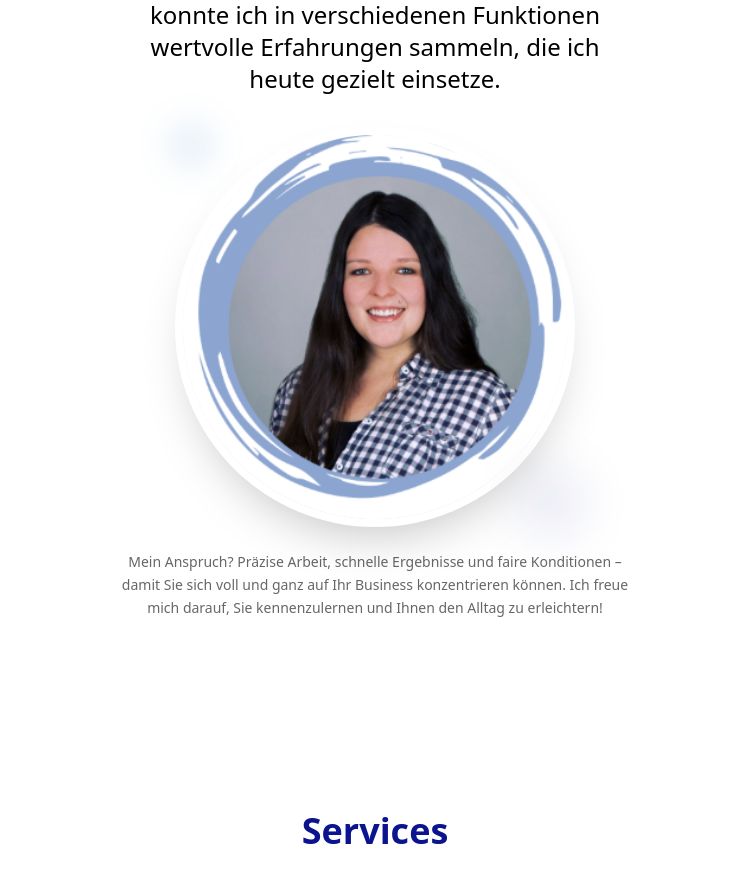
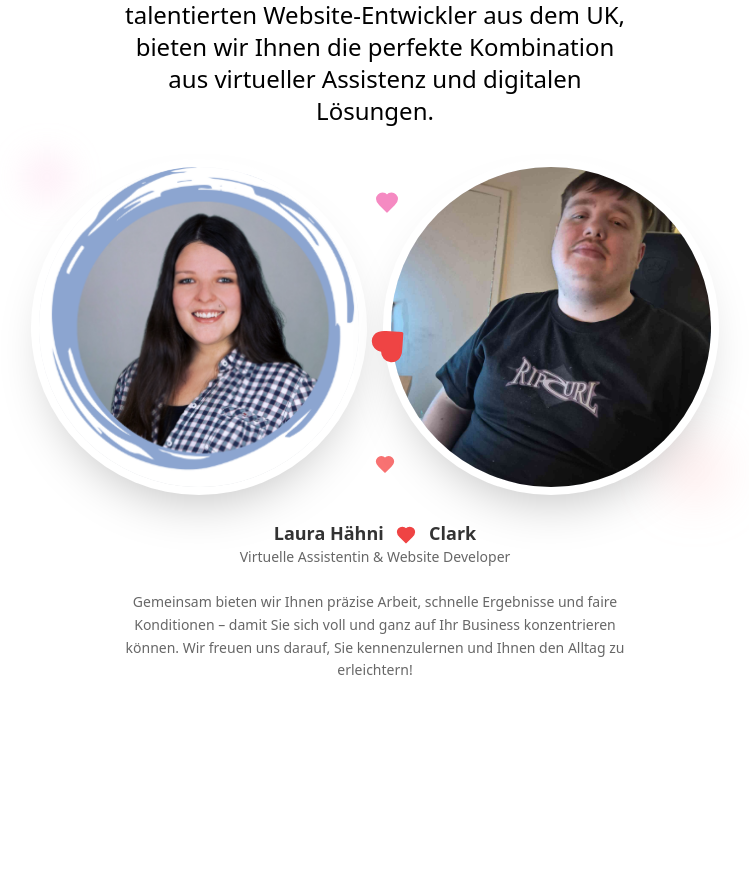
Before and after one commit to SensaiXo/haehni-virtuell-shop, a React (Vite) app: page / in a window 1280 px wide. Shown: the part 1189-2060 px from the top of the page, without its empty margins (265-1014 px from the left). Built offline with nearby package versions, Linux system fonts and the light colour scheme.

Commit message:
Add developer image to header
Add Clarki's image next to Laura Hähni's image in the header, visually representing them as a couple.

```diff
--- a/src/components/HeroSection.tsx
+++ b/src/components/HeroSection.tsx
@@ -1,6 +1,6 @@
 import React from 'react';
 import { Link } from 'react-router-dom';
-import { ArrowRight, Zap, Award, Clock } from 'lucide-react';
+import { ArrowRight, Zap, Award, Clock, Heart } from 'lucide-react';
 import { motion } from 'framer-motion';
 import { Button } from '@/components/ui/button';
 const HeroSection = () => {
@@ -135,19 +135,20 @@ const HeroSection = () => {
                 transition={{ duration: 0.6, delay: 0.6 }}
               >
                 "Grüezi, ich bin Laura Hähni...<br className="hidden sm:block" />
-                <span className="block mt-2">Seit einigen Jahren bin ich als virtuelle Assistentin selbstständig und unterstütze Unternehmen dabei, ihre Buchhaltung und administrativen Aufgaben effizient zu meistern. Vor meiner Selbstständigkeit konnte ich in verschiedenen Funktionen wertvolle Erfahrungen sammeln, die ich heute gezielt einsetze.</span>
+                <span className="block mt-2">Seit einigen Jahren bin ich als virtuelle Assistentin selbstständig und unterstütze Unternehmen dabei, ihre Buchhaltung und administrativen Aufgaben effizient zu meistern. Zusammen mit Clark, unserem talentierten Website-Entwickler aus dem UK, bieten wir Ihnen die perfekte Kombination aus virtueller Assistenz und digitalen Lösungen.</span>
               </motion.p>
 
-              {/* Portrait */}
+              {/* Couple Portrait */}
               <motion.div
-                className="flex justify-center mb-8"
+                className="flex justify-center mb-8 relative"
                 initial={{ opacity: 0, y: 30 }}
                 animate={{ opacity: 1, y: 0 }}
                 transition={{ duration: 0.8, delay: 0.8 }}
               >
-                <div className="relative">
+                <div className="relative flex items-center gap-8">
+                  {/* Laura's Portrait */}
                   <motion.div
-                    className="w-80 h-80 lg:w-96 lg:h-96 rounded-full overflow-hidden shadow-2xl ring-8 ring-[hsl(var(--brand-white))] bg-gradient-to-br from-[hsl(var(--brand-navy))]/5 to-[hsl(var(--brand-blue))]/5"
+                    className="w-64 h-64 lg:w-80 lg:h-80 rounded-full overflow-hidden shadow-2xl ring-8 ring-[hsl(var(--brand-white))] bg-gradient-to-br from-[hsl(var(--brand-navy))]/5 to-[hsl(var(--brand-blue))]/5 relative z-10"
                     whileHover={{ scale: 1.05 }}
                     transition={{ duration: 0.3 }}
                   >
@@ -158,18 +159,97 @@ const HeroSection = () => {
                       src="/lovable-uploads/bcba4a70-2042-41ab-b00e-dbebaf65b148.png"
                     />
                   </motion.div>
-                  {/* Subtle floating accent */}
+
+                  {/* Floating Hearts Animation */}
                   <motion.div
-                    className="absolute -bottom-4 -right-4 w-16 h-16 bg-[hsl(var(--brand-navy))]/10 rounded-full blur-xl"
+                    className="absolute top-1/2 left-1/2 transform -translate-x-1/2 -translate-y-1/2 z-20"
+                    animate={{
+                      rotate: [0, 360],
+                      scale: [1, 1.2, 1]
+                    }}
+                    transition={{
+                      duration: 4,
+                      repeat: Infinity,
+                      ease: "easeInOut"
+                    }}
+                  >
+                    <Heart className="w-8 h-8 text-red-500 fill-red-500" />
+                  </motion.div>
+
+                  {/* Additional floating hearts */}
+                  <motion.div
+                    className="absolute top-8 left-1/2 transform -translate-x-1/2 z-15"
+                    animate={{
+                      y: [0, -20, 0],
+                      opacity: [0.7, 1, 0.7]
+                    }}
+                    transition={{
+                      duration: 3,
+                      repeat: Infinity,
+                      ease: "easeInOut",
+                      delay: 1
+                    }}
+                  >
+                    <Heart className="w-6 h-6 text-pink-400 fill-pink-400" />
+                  </motion.div>
+
+                  <motion.div
+                    className="absolute bottom-8 left-1/2 transform -translate-x-1/2 z-15"
+                    animate={{
+                      y: [0, 20, 0],
+                      opacity: [0.7, 1, 0.7]
+                    }}
+                    transition={{
+                      duration: 3,
+                      repeat: Infinity,
+                      ease: "easeInOut",
+                      delay: 2
+                    }}
+                  >
+                    <Heart className="w-5 h-5 text-red-400 fill-red-400" />
+                  </motion.div>
+
+                  {/* Clark's Portrait */}
+                  <motion.div
+                    className="w-64 h-64 lg:w-80 lg:h-80 rounded-full overflow-hidden shadow-2xl ring-8 ring-[hsl(var(--brand-white))] bg-gradient-to-br from-[hsl(var(--brand-navy))]/5 to-[hsl(var(--brand-blue))]/5 relative z-10"
+                    whileHover={{ scale: 1.05 }}
+                    transition={{ duration: 0.3 }}
+                  >
+                    <img
+                      alt="Clark – Website Developer from UK"
+                      className="w-full h-full object-cover object-center"
+                      loading="lazy"
+                      src="/lovable-uploads/7ec14da2-55de-492d-ac88-28b2e42f814e.png"
+                    />
+                  </motion.div>
+
+                  {/* Romantic glow effects */}
+                  <motion.div
+                    className="absolute -bottom-4 -right-4 w-16 h-16 bg-red-300/20 rounded-full blur-xl"
                     animate={{ y: [0, -10, 0] }}
                     transition={{ duration: 3, repeat: Infinity, ease: "easeInOut" }}
                   />
                   <motion.div
-                    className="absolute -top-4 -left-4 w-12 h-12 bg-[hsl(var(--brand-blue))]/10 rounded-full blur-lg"
+                    className="absolute -top-4 -left-4 w-12 h-12 bg-pink-300/20 rounded-full blur-lg"
                     animate={{ y: [0, 10, 0] }}
                     transition={{ duration: 2, repeat: Infinity, ease: "easeInOut" }}
                   />
                 </div>
+              </motion.div>
+
+              {/* Names */}
+              <motion.div
+                className="text-center mb-6"
+                initial={{ opacity: 0 }}
+                animate={{ opacity: 1 }}
+                transition={{ duration: 0.6, delay: 1.0 }}
+              >
+                <p className="text-lg font-semibold text-black/80">
+                  Laura Hähni <Heart className="inline w-5 h-5 text-red-500 fill-red-500 mx-2" /> Clark
+                </p>
+                <p className="text-sm text-black/60">
+                  Virtuelle Assistentin & Website Developer
+                </p>
               </motion.div>
 
               {/* Microcopy */}
@@ -179,7 +259,7 @@ const HeroSection = () => {
                 animate={{ opacity: 1 }}
                 transition={{ duration: 0.6, delay: 1.2 }}
               >
-                Mein Anspruch? Präzise Arbeit, schnelle Ergebnisse und faire Konditionen – damit Sie sich voll und ganz auf Ihr Business konzentrieren können. Ich freue mich darauf, Sie kennenzulernen und Ihnen den Alltag zu erleichtern!
+                Gemeinsam bieten wir Ihnen präzise Arbeit, schnelle Ergebnisse und faire Konditionen – damit Sie sich voll und ganz auf Ihr Business konzentrieren können. Wir freuen uns darauf, Sie kennenzulernen und Ihnen den Alltag zu erleichtern!
               </motion.div>
             </div>
           </motion.div>
```
Also changed, not shown: public/lovable-uploads/7ec14da2-55de-492d-ac88-28b2e42f814e.png (added).
